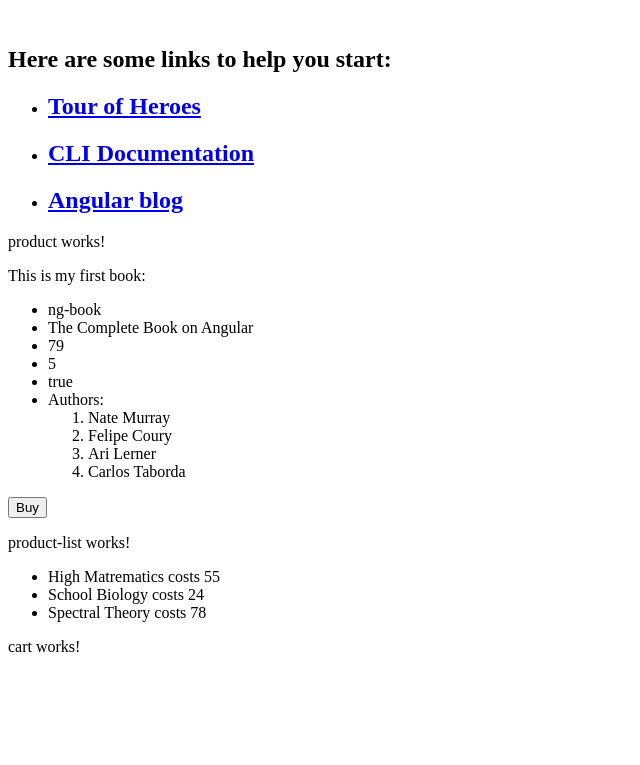
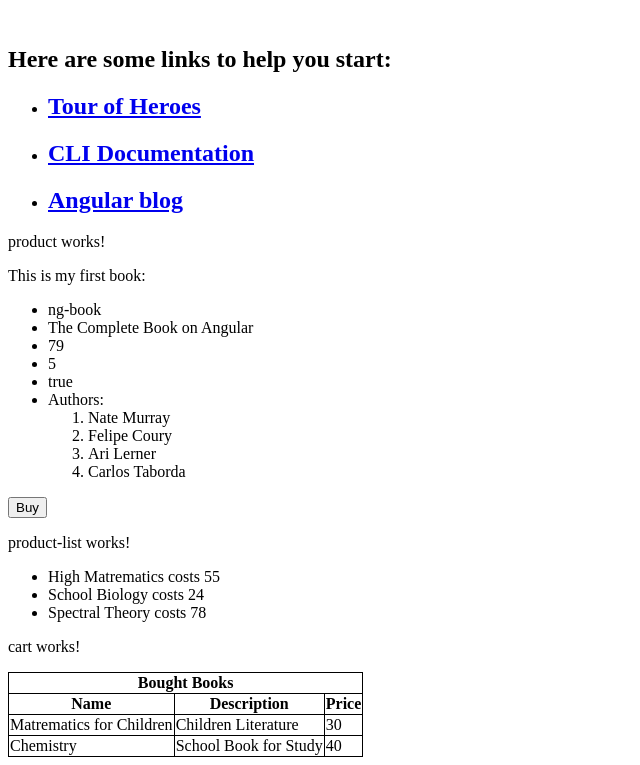
Before and after one commit to VZhyrytskiy/shop-4, an Angular app: page / in a window 1280 px wide. Shown: the part 358-1123 px from the top of the page, without its empty margins (0-640 px from the left). Before the commit the page ends 1030 px from the top, so only its background shows below. Built offline with nearby package versions, Linux system fonts and the light colour scheme.

Commit message:
feature: add logic to cart component

```diff
--- a/src/app/app.module.ts
+++ b/src/app/app.module.ts
@@ -6,12 +6,13 @@
 import { ProductComponent } from './components/product/product.component';
 import { ProductListComponent } from './components/product-list/product-list.component';
 import { ProductsService } from './components/product/products.service';
+import { CartService } from './components/cart/cart.service';
 import { CartComponent } from './components/cart/cart.component';
 
 @NgModule({
   declarations: [AppComponent, ProductComponent, ProductListComponent, CartComponent],
 	imports: [BrowserModule, AppRoutingModule],
-  providers: [ProductsService],
+  providers: [ProductsService, CartService],
   bootstrap: [AppComponent],
   })
   export class AppModule {}
--- a/src/app/components/cart/cart.component.html
+++ b/src/app/components/cart/cart.component.html
@@ -1 +1,23 @@
 <p>cart works!</p>
+<div *ngIf="booksInBasket.length; else elseBlock">
+  <table>
+    <thead>
+      <tr><th colspan="3">Bought Books</th></tr>
+    </thead>
+    <tbody>
+      <tr>
+        <th>Name</th>
+        <th>Description</th>
+        <th>Price</th>
+      </tr>
+      <tr *ngFor="let book of booksInBasket">
+        <td>{{book.name}}</td>
+        <td>{{book.description}}</td>
+        <td>{{book.price}}</td>
+      </tr>
+    </tbody>
+  </table>
+</div>
+<ng-template #elseBlock>
+  <p>There are no books in the basket</p>
+</ng-template>
--- a/src/app/components/cart/cart.component.less
+++ b/src/app/components/cart/cart.component.less
@@ -0,0 +1,12 @@
+table {
+  border-collapse: collapse;
+  border: 1px solid black;
+
+  thead tr {
+    text-align: center;
+  }
+
+  th, td {
+    border: 1px solid black;
+  }
+}
--- a/src/app/components/cart/cart.component.ts
+++ b/src/app/components/cart/cart.component.ts
@@ -1,4 +1,6 @@
 import { Component, OnInit } from '@angular/core';
+import { CartService } from './cart.service';
+import { IProduct } from '../product/products.model';
 
 @Component({
   selector: 'app-cart',
@@ -7,9 +9,10 @@
 })
 export class CartComponent implements OnInit {
 
-  constructor() { }
+  constructor(private cartService: CartService) { }
+  booksInBasket: IProduct[];
 
   ngOnInit() {
+	this.booksInBasket = this.cartService.getProducts();
   }
-
 }
--- a/src/app/components/cart/cart.service.ts
+++ b/src/app/components/cart/cart.service.ts
@@ -1,4 +1,24 @@
 import { Injectable } from '@angular/core';
+import { Category, IProduct } from '../product/products.model';
+
+const productsInBasket: IProduct[] = [
+  {
+	name: 'Matrematics for Children',
+	description: 'Children Literature',
+	price: 30,
+	category: Category.Mathematics,
+	isAvailable: true,
+	authors: ['Ignatiev', 'Nikiforov'],
+  },
+  {
+	name: 'Chemistry',
+	description: 'School Book for Study',
+	price: 40,
+	category: Category.Chemistry,
+	isAvailable: true,
+	authors: ['Petrovich', 'Sidorova'],
+  },
+];
 
 @Injectable({
   providedIn: 'root',
@@ -6,4 +26,8 @@
 export class CartService {
 
   constructor() { }
+
+  public getProducts(): IProduct[] {
+	return productsInBasket;
+	}
 }
```
